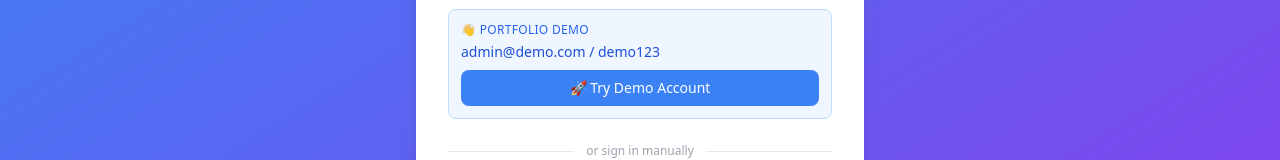
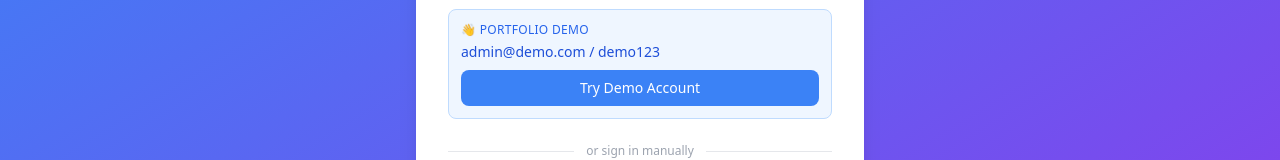
Before and after one commit to E7itism/stockerflow, a React (Create React App) app in the folder admin-web/: page /login in a window 1280 px wide. Shown: the part 234-394 px from the top of the page. Built offline with nearby package versions, Linux system fonts and the light colour scheme; no server answers.

Commit message:
refactor: login sign

```diff
--- a/admin-web/src/pages/LoginPage.tsx
+++ b/admin-web/src/pages/LoginPage.tsx
@@ -77,7 +77,7 @@ export const LoginPage: React.FC = () => {
             disabled={loading}
             className="w-full py-2 bg-blue-500 text-white rounded-lg hover:bg-blue-600 disabled:bg-blue-300 text-sm font-medium transition-colors"
           >
-            {loading ? 'Signing in...' : '🚀 Try Demo Account'}
+            {loading ? 'Signing in...' : 'Try Demo Account'}
           </button>
         </div>
 
```
